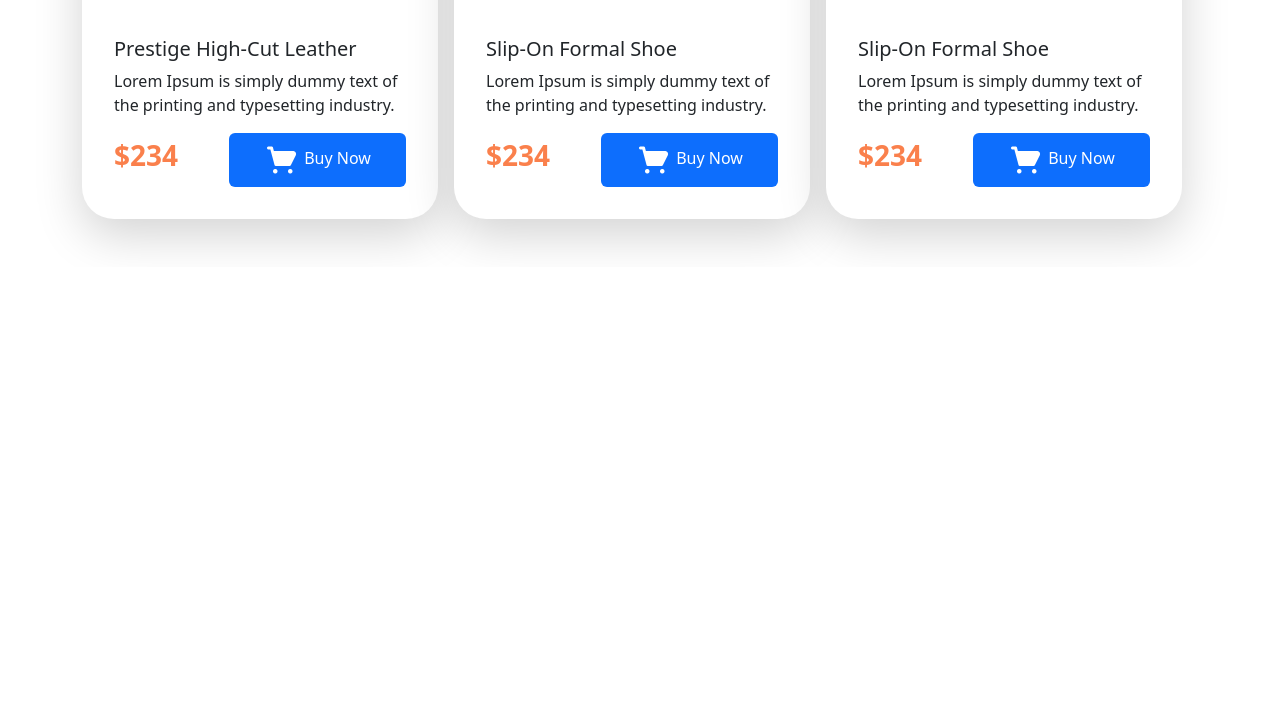
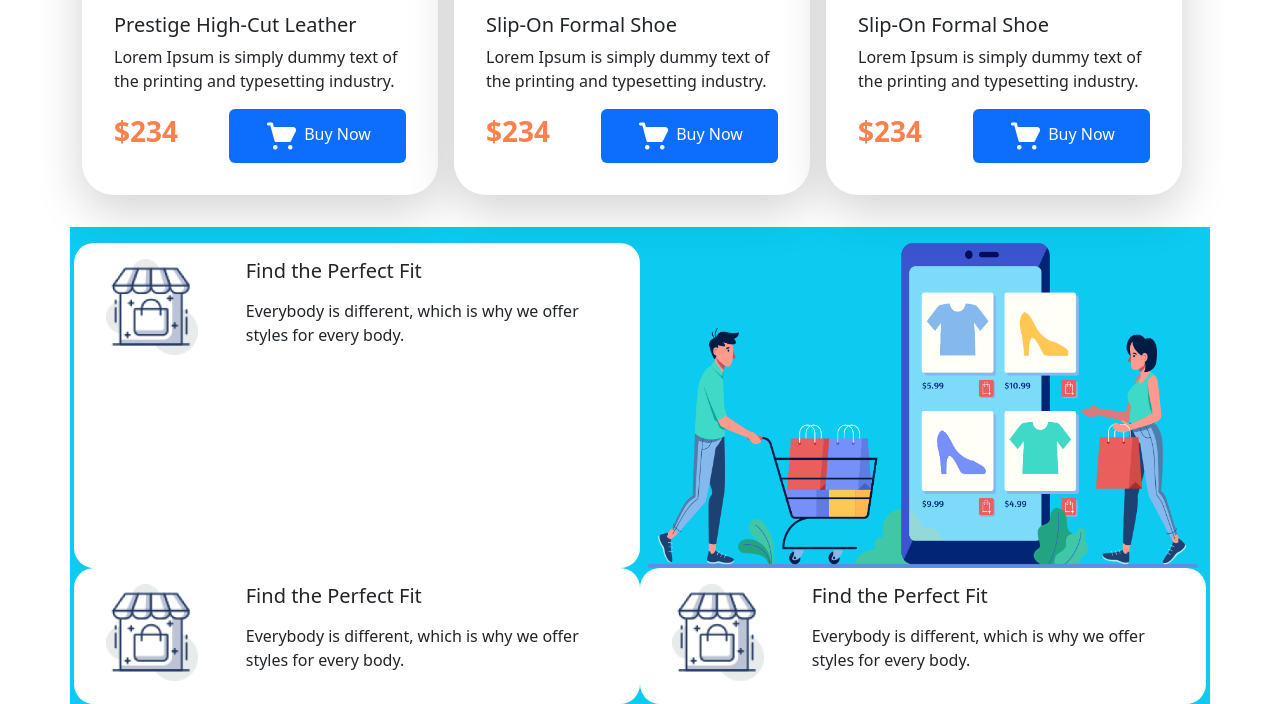
Before and after one commit to sparkmahadi/nike-react, a plain HTML site: page index.html in a window 1280 px wide. Shown: the part 1723-2427 px from the top of the page. Before the commit the page ends 1990 px from the top, so only its background shows below. Drawn offline with Linux system fonts and the light colour scheme.

Commit message:
added bottom section

```diff
--- a/index.html
+++ b/index.html
@@ -23,7 +23,7 @@
                         <span class="navbar-toggler-icon"></span>
                       </button>
                       <div class="collapse navbar-collapse" id="navbarSupportedContent">
-                        <ul class="navbar-nav me-auto mb-2 mb-lg-0">
+                        <ul class="navbar-nav me-auto mb-2 mb-lg-0 text-nowrap">
                           <li class="nav-item">
                             <a class="nav-link active" aria-current="page" href="#">Home</a>
                           </li>
@@ -43,7 +43,7 @@
         <!-- header section banner starts -->
         <div class="d-flex align-items-center">
             <div>
-                <img class="img-fluid w-75" src="images/Group 33092.png" alt="">
+                <img class="img-fluid w-75" src="images/heading-img.png" alt="">
             </div>
             <div>
                 <h2 class="nike-heading"><span class="penguin-color">NIKE REACT</span><br><span class="infinity-color">INFINITY RUN 2</span></h2>
@@ -191,7 +191,46 @@
     <!-- formal shoes ends -->
 
     <!-- bottom section starts -->
+    <div class="container text-start bg-info">
+      <div class="row g-3">
+        <div class="col  bg-white bottom-rounded-card">
+          <div class="d-flex px-4 py-3">
+            <div class="w-25 me-5"><img class="img-fluid" src="icons/image-12.png" alt=""></div>
+            <div>
+                <h5 class="mb-3">Find the Perfect Fit</h5>
+                <p>Everybody is different, which is why we
+                  offer styles for every body.</p>
+            </div>
+          </div>
+        </div>
+        <div class="col col-6">
+          <img class="img-fluid" src="icons/shopping.png" alt="">
+        </div>
+      </div>
+      <div class="row g-3">
+        <div class="col  bg-white bottom-rounded-card">
+          <div class="d-flex px-4 py-3">
+            <div class="w-25 me-5"><img class="img-fluid" src="icons/image-12.png" alt=""></div>
+            <div>
+                <h5 class="mb-3">Find the Perfect Fit</h5>
+                <p>Everybody is different, which is why we
+                  offer styles for every body.</p>
+            </div>
+          </div>
+        </div>
 
+        <div class="col  bg-white bottom-rounded-card">
+          <div class="d-flex px-4 py-3">
+            <div class="w-25 me-5"><img class="img-fluid" src="icons/image-12.png" alt=""></div>
+            <div>
+                <h5 class="mb-3">Find the Perfect Fit</h5>
+                <p>Everybody is different, which is why we
+                  offer styles for every body.</p>
+            </div>
+          </div>
+        </div>
+      </div>
+    </div>
     <!-- bottom section ends -->
 
     </main>
--- a/styles/styles.css
+++ b/styles/styles.css
@@ -24,3 +24,6 @@ header{
 .card-rounded{
     border-radius: 2rem !important;
 }
+.bottom-rounded-card{
+    border-radius: 1.25rem !important;
+}
```
Also changed, not shown: icons/heading-img.png (renamed from icons/Group 33102.png), icons/image-12.png (renamed from icons/image 12.png), icons/image-13.png (renamed from icons/image 13.png), icons/image-14.png (renamed from icons/image 14.png), icons/shopping.png (renamed from icons/XMLID 1.png), images/heading-img.png (renamed from images/Group 33092.png).
